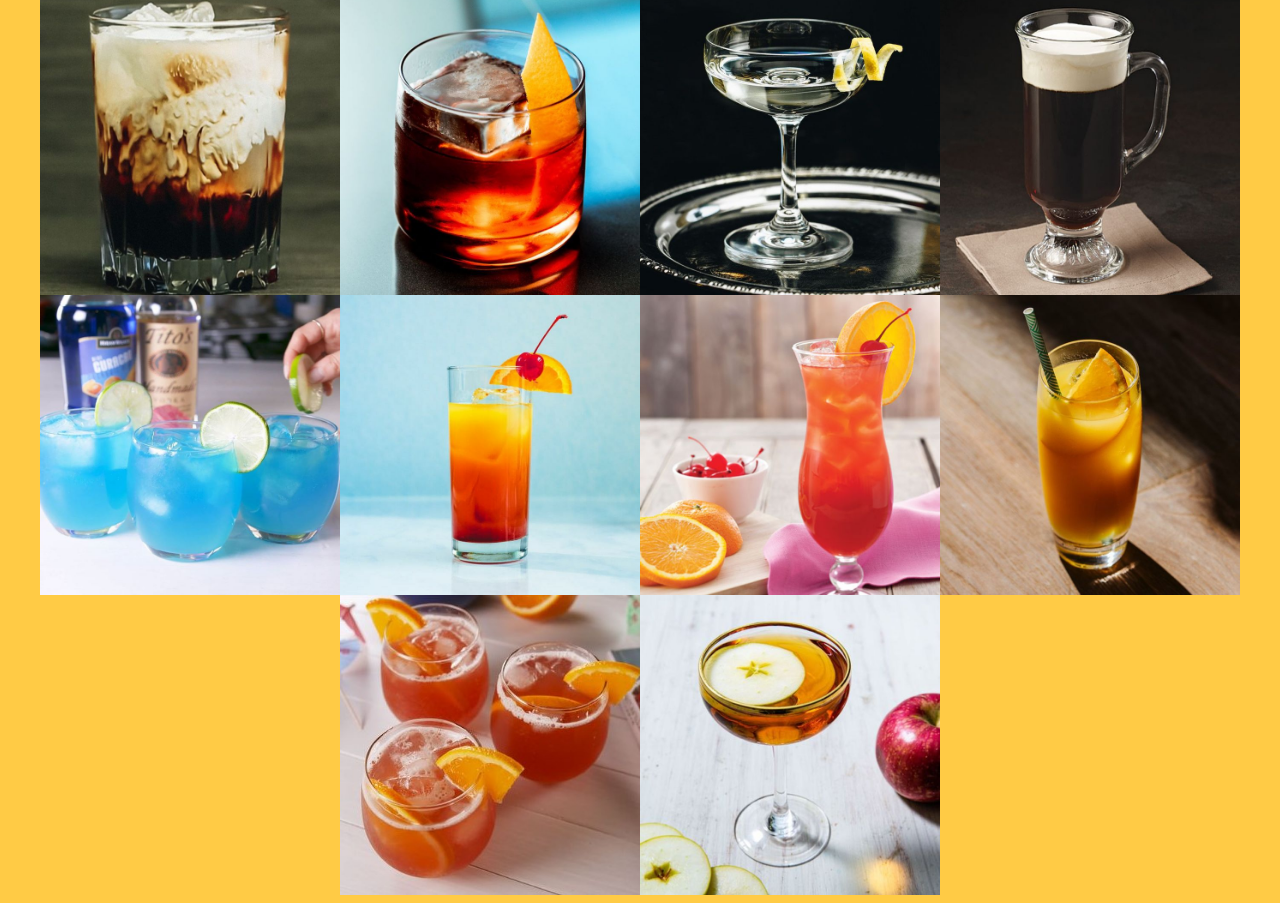
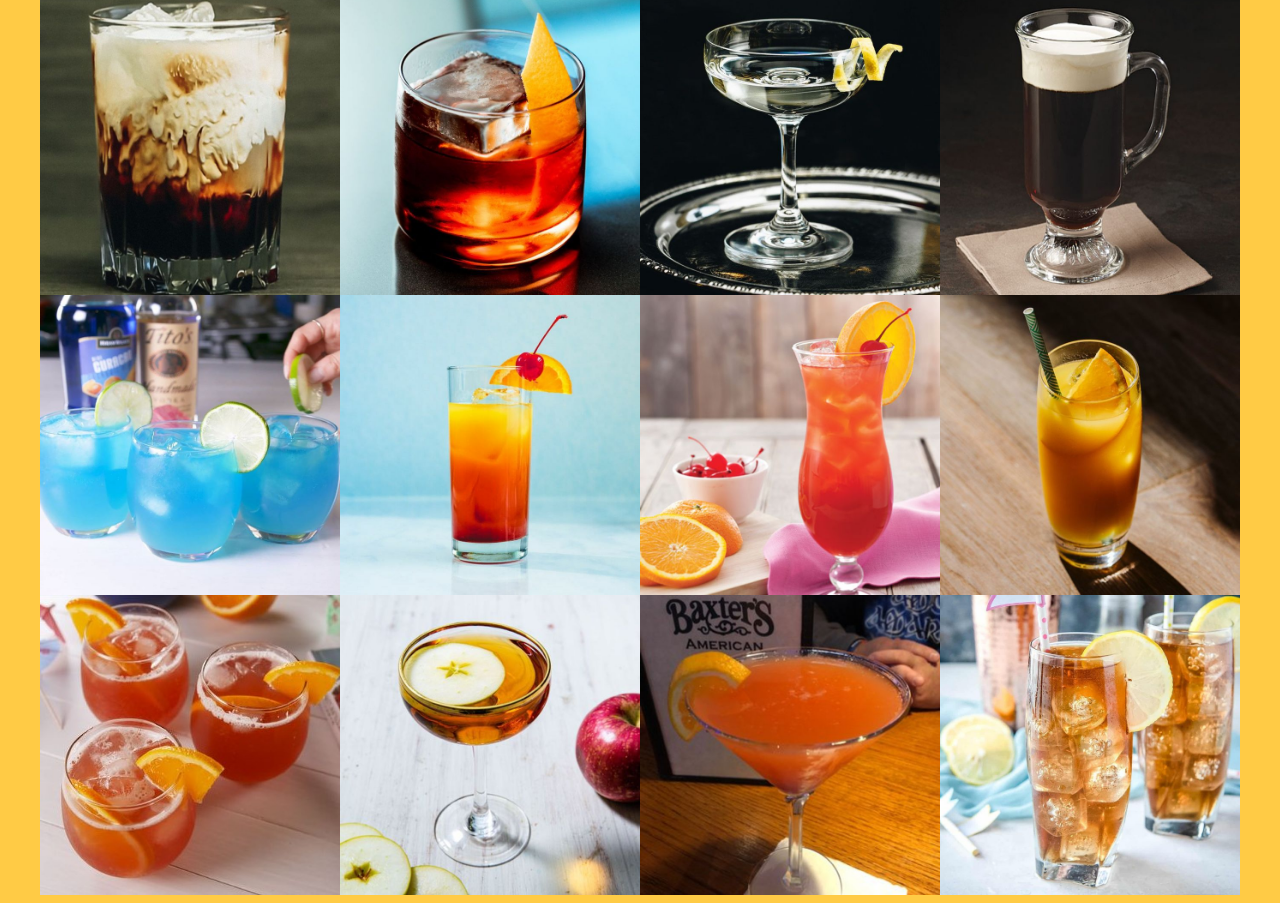
Before and after one commit to alexsaltstein/drunkful-site, a plain HTML site: page image_loader.html in a window 1280 px wide. Shown: the part 2713-3616 px from the top of the page. Drawn offline with Linux system fonts and the light colour scheme.

Commit message:
added 2 cocktails

```diff
--- a/image_loader.html
+++ b/image_loader.html
@@ -75,6 +75,8 @@
 </body>
 <body class="flexbox">
   <img src="./public/images/cocktail_images/bigAppleR.jpg" alt="bigAppleR" style="width: 300px;">
+  <img src="./public/images/cocktail_images/bikiniMartiniR.jpg" alt="bikiniMartiniR" style="width: 300px;">
+  <img src="./public/images/cocktail_images/liitR.jpg" alt="liitR" style="width: 300px;">
 </body>
 
 
```
Also changed, not shown: public/images/cocktail_images/bikiniMartiniR.jpg (added), public/images/cocktail_images/liitR.jpg (added).
